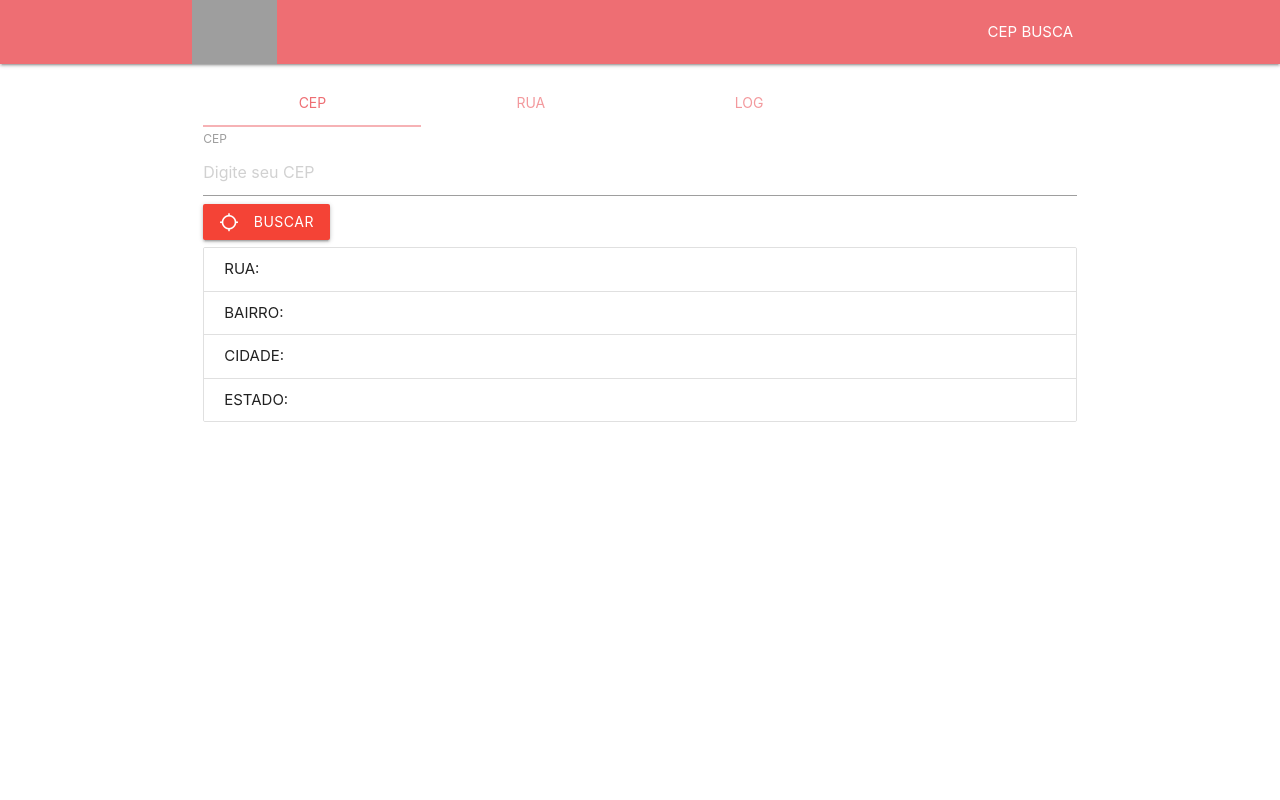
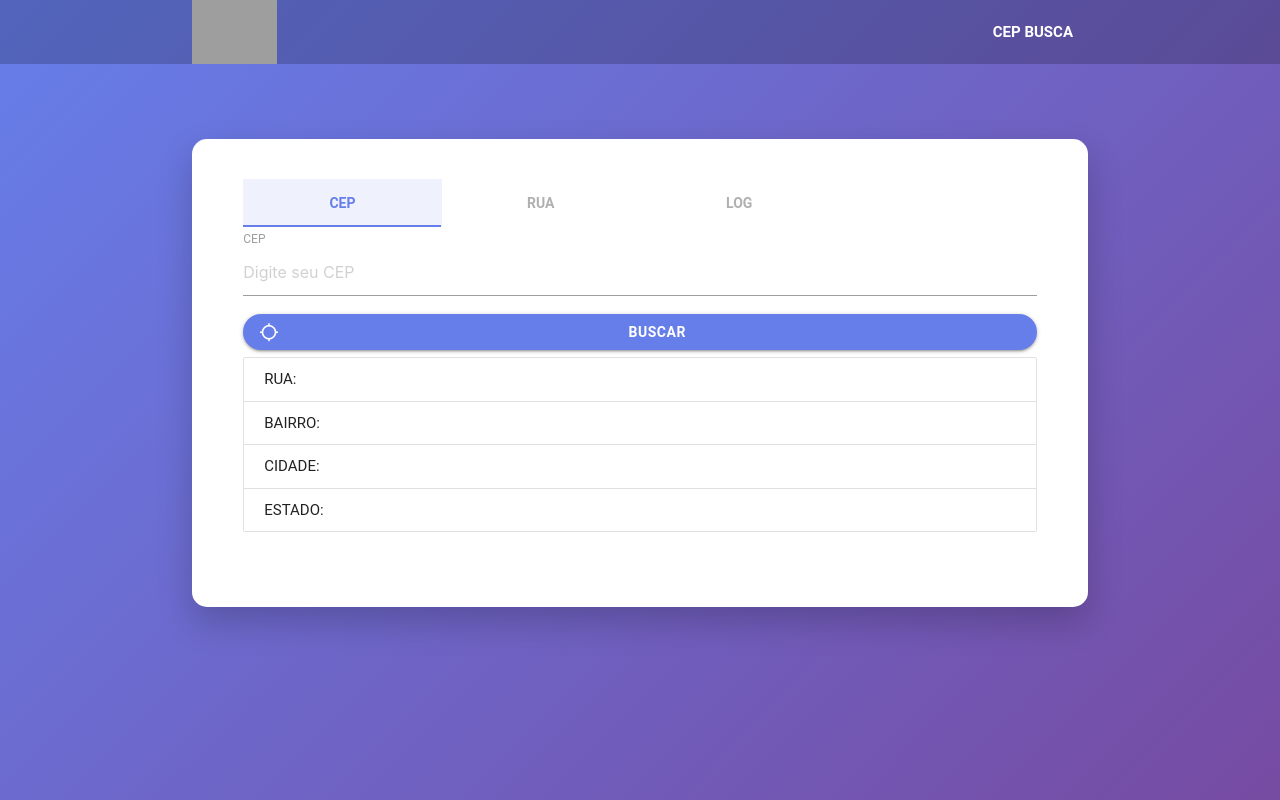
Before and after one commit to RicardoRib04/Projeto-Busca-Cep, a plain HTML site: page index.html in a window 1280 px wide. Drawn offline with nearby package versions, Linux system fonts and the light colour scheme; no server answers; grey boxes are pictures that could not be loaded.

Commit message:
modifiquei o css

```diff
--- a/css/style.css
+++ b/css/style.css
@@ -1,11 +1,90 @@
 /* Custom Stylesheet */
-/**
- * Use this file to override Materialize files so you can update
- * the core Materialize files in the future
- *
- * Made By MaterializeCSS.com
- */
 
+/* 1. FUNDO DA PÁGINA: Um gradiente moderno (Roxo para Azul) */
+body {
+    background: linear-gradient(135deg, #667eea 0%, #764ba2 100%);
+    min-height: 100vh; /* Garante que o fundo cubra a tela inteira */
+    font-family: 'Roboto', sans-serif;
+}
+
+/* 2. NAVBAR: Deixando transparente para destacar o logo */
+nav {
+    background-color: rgba(0, 0, 0, 0.2) !important; /* Fundo escuro translúcido */
+    box-shadow: none !important; /* Remove a sombra padrão */
+}
+
+nav .brand-logo, nav ul a {
+    color: #fff !important;
+    font-weight: bold;
+}
+
+/* 3. CARTÃO PRINCIPAL: Fundo branco centralizado e arredondado */
+#index-banner .container {
+    background-color: #ffffff;
+    margin-top: 60px; /* Mais espaço do topo */
+    padding: 40px;
+    border-radius: 15px; /* Cantos bem arredondados */
+    box-shadow: 0 15px 35px rgba(0,0,0,0.2); /* Sombra forte para dar profundidade */
+}
+
+/* 4. BOTÕES: Mudando de Vermelho para o Roxo do tema */
+.btn {
+    background-color: #667eea !important; /* Cor do tema */
+    border-radius: 25px !important; /* Botões redondos modernos */
+    font-weight: bold;
+    width: 100%; /* Botão ocupa toda a largura disponível */
+    margin-top: 10px;
+    transition: transform 0.2s;
+}
+
+.btn:hover {
+    background-color: #764ba2 !important;
+    transform: scale(1.02); /* Leve aumento ao passar o mouse */
+}
+
+/* 5. ABAS (TABS): Estilizando para combinar */
+.tabs {
+    background-color: transparent !important;
+}
+.tabs .tab a {
+    color: #b0b0b0 !important; /* Cor cinza quando inativo */
+    font-weight: bold;
+}
+.tabs .tab a:hover, .tabs .tab a.active {
+    background-color: rgba(102, 126, 234, 0.1) !important;
+    color: #667eea !important; /* Roxo quando ativo */
+}
+.tabs .indicator {
+    background-color: #667eea !important; /* Cor da barra inferior da aba */
+}
+
+/* 6. INPUTS: Mudando a cor da linha de digitação */
+input:not([type]):focus:not([readonly]),
+input[type=text]:not(.browser-default):focus:not([readonly]),
+input[type=password]:not(.browser-default):focus:not([readonly]),
+input[type=email]:not(.browser-default):focus:not([readonly]),
+input[type=url]:not(.browser-default):focus:not([readonly]),
+input[type=time]:not(.browser-default):focus:not([readonly]),
+input[type=date]:not(.browser-default):focus:not([readonly]),
+input[type=datetime]:not(.browser-default):focus:not([readonly]),
+input[type=datetime-local]:not(.browser-default):focus:not([readonly]),
+input[type=tel]:not(.browser-default):focus:not([readonly]),
+input[type=number]:not(.browser-default):focus:not([readonly]),
+input[type=search]:not(.browser-default):focus:not([readonly]),
+textarea.materialize-textarea:focus:not([readonly]) {
+    border-bottom: 1px solid #667eea !important;
+    box-shadow: 0 1px 0 0 #667eea !important;
+}
+
+input:focus + label {
+    color: #667eea !important;
+}
+
+.input-field .prefix.active {
+    color: #667eea !important;
+}
+
+/* Mantendo estilos utilitários originais */
 .icon-block {
   padding: 0 15px;
 }
```
